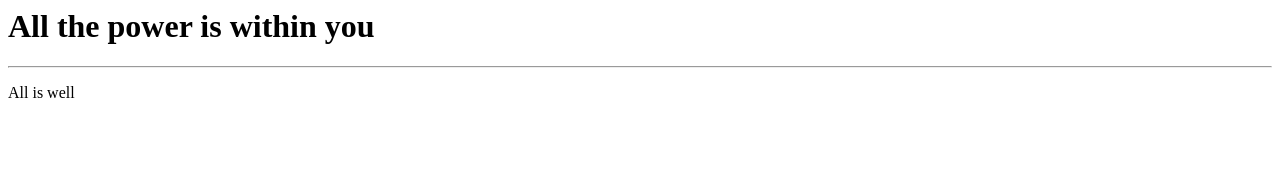
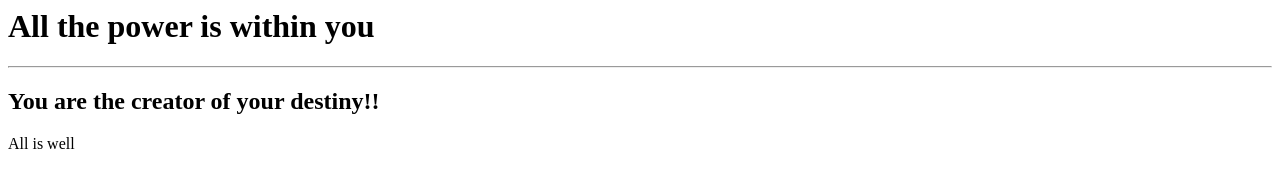
Before and after one commit to murugeshp/firstgitrepo, a plain HTML site: page index.html in a window 1280 px wide. Drawn offline with Linux system fonts and the light colour scheme.

Commit message:
added 2nd quote

```diff
--- a/index.html
+++ b/index.html
@@ -2,6 +2,7 @@
 	<body>
 		<h1>All the power is within you</h1>
 		<hr/>
+		<h2> You are the creator of your destiny!!</h2>
 		<p>All is well</p>
         </body>
 </html>
```
